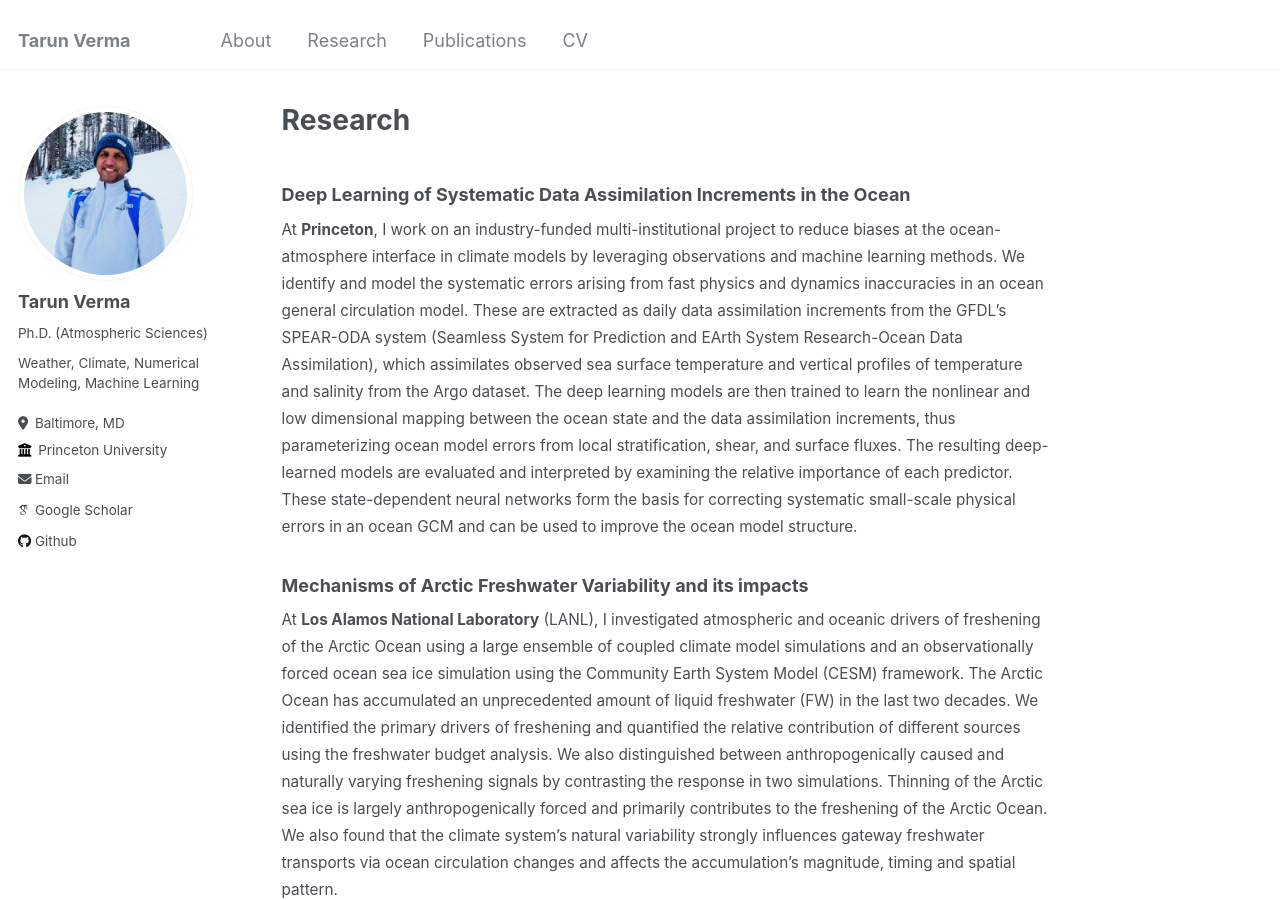
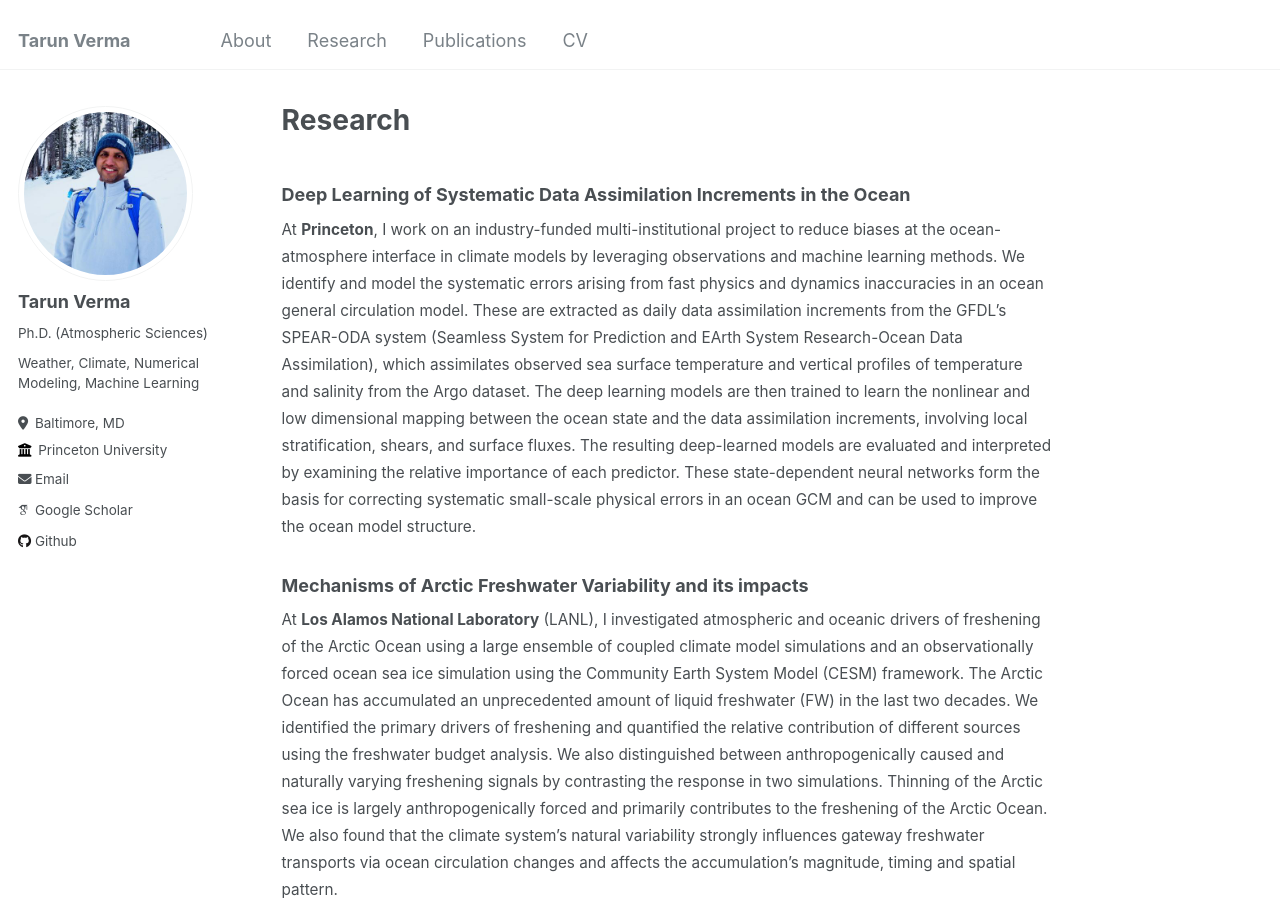
Before and after one commit to shiprock-1583/shiprock-1583.github.io, a Jekyll site: the page built from _pages/research.md, in a window 1280 px wide and 900 px high. Built offline with Jekyll 4.4.1, drawn with Linux system fonts in a browser that asks for light colours; some web fonts are replaced.

Commit message:
Update research.md

```diff
--- a/_pages/research.md
+++ b/_pages/research.md
@@ -4,7 +4,7 @@ title: "Research"
 author_profile: true
 ---
 ### Deep Learning of Systematic Data Assimilation Increments in the Ocean
-<span style="font-size:0.85em;"> At **Princeton**, I work on an industry-funded multi-institutional project to reduce biases at the ocean-atmosphere interface in climate models by leveraging observations and machine learning methods. We identify and model the systematic errors arising from fast physics and dynamics inaccuracies in an ocean general circulation model. These are extracted as daily data assimilation increments from the GFDL's SPEAR-ODA system (Seamless System for Prediction and EArth System Research-Ocean Data Assimilation), which assimilates observed sea surface temperature and vertical profiles of temperature and salinity from the Argo dataset. The deep learning models are then trained to learn the nonlinear and low dimensional mapping between the ocean state and the data assimilation increments, thus parameterizing ocean model errors from local stratification, shear, and surface fluxes. The resulting deep-learned models are evaluated and interpreted by examining the relative importance of each predictor. These state-dependent neural networks form the basis for correcting systematic small-scale physical errors in an ocean GCM and can be used to improve the ocean model structure. </span>
+<span style="font-size:0.85em;"> At **Princeton**, I work on an industry-funded multi-institutional project to reduce biases at the ocean-atmosphere interface in climate models by leveraging observations and machine learning methods. We identify and model the systematic errors arising from fast physics and dynamics inaccuracies in an ocean general circulation model. These are extracted as daily data assimilation increments from the GFDL's SPEAR-ODA system (Seamless System for Prediction and EArth System Research-Ocean Data Assimilation), which assimilates observed sea surface temperature and vertical profiles of temperature and salinity from the Argo dataset. The deep learning models are then trained to learn the nonlinear and low dimensional mapping between the ocean state and the data assimilation increments, involving local stratification, shears, and surface fluxes. The resulting deep-learned models are evaluated and interpreted by examining the relative importance of each predictor. These state-dependent neural networks form the basis for correcting systematic small-scale physical errors in an ocean GCM and can be used to improve the ocean model structure. </span>
 
 ### Mechanisms of Arctic Freshwater Variability and its impacts
 <span style="font-size:0.85em;"> At **Los Alamos National Laboratory** (LANL), I investigated atmospheric and oceanic drivers of freshening of the Arctic Ocean using a large ensemble of coupled climate model simulations and an observationally forced ocean sea ice simulation using the Community Earth System Model (CESM) framework. The Arctic Ocean has accumulated an unprecedented amount of liquid freshwater (FW) in the last two decades. We identified the primary drivers of freshening and quantified the relative contribution of different sources using the freshwater budget analysis. We also distinguished between anthropogenically caused and naturally varying freshening signals by contrasting the response in two simulations. Thinning of the Arctic sea ice is largely anthropogenically forced and primarily contributes to the freshening of the Arctic Ocean. We also found that the climate system's natural variability strongly influences gateway freshwater transports via ocean circulation changes and affects the accumulation's magnitude, timing and spatial pattern. </span>
```
